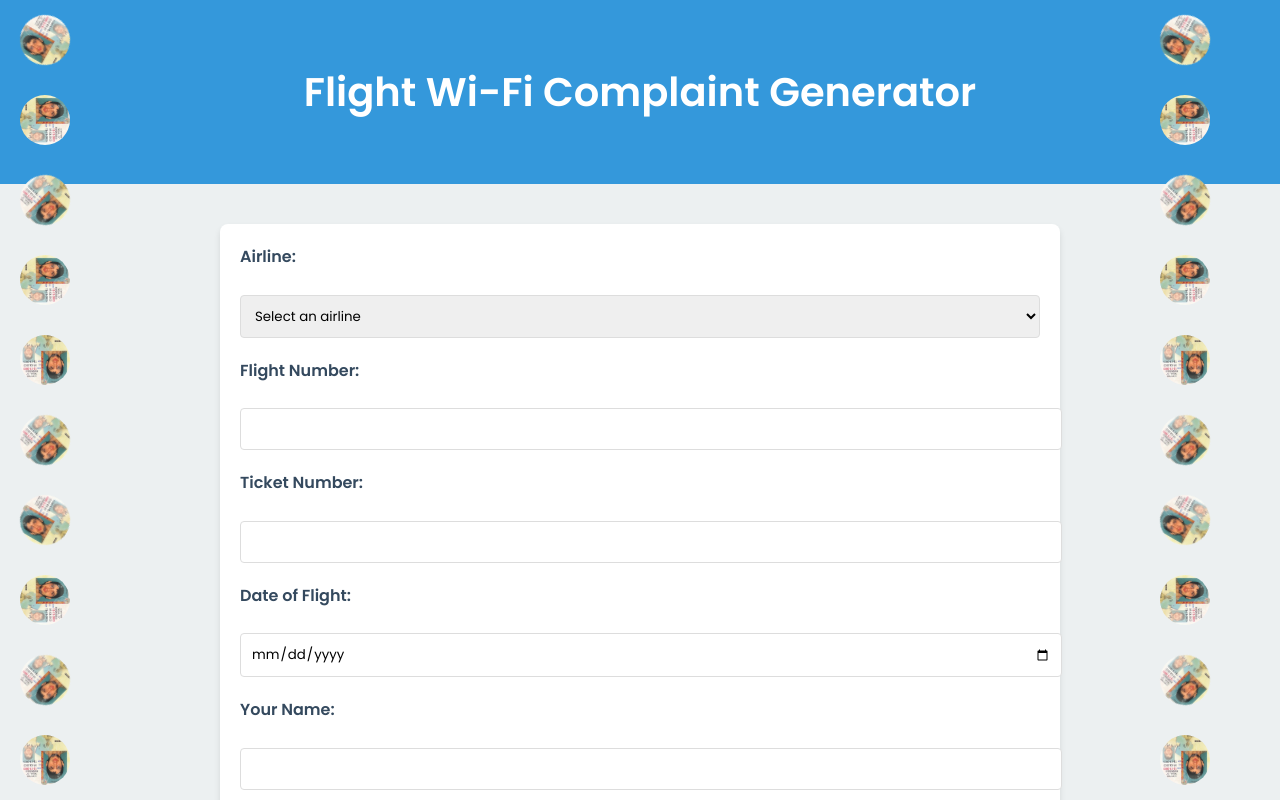
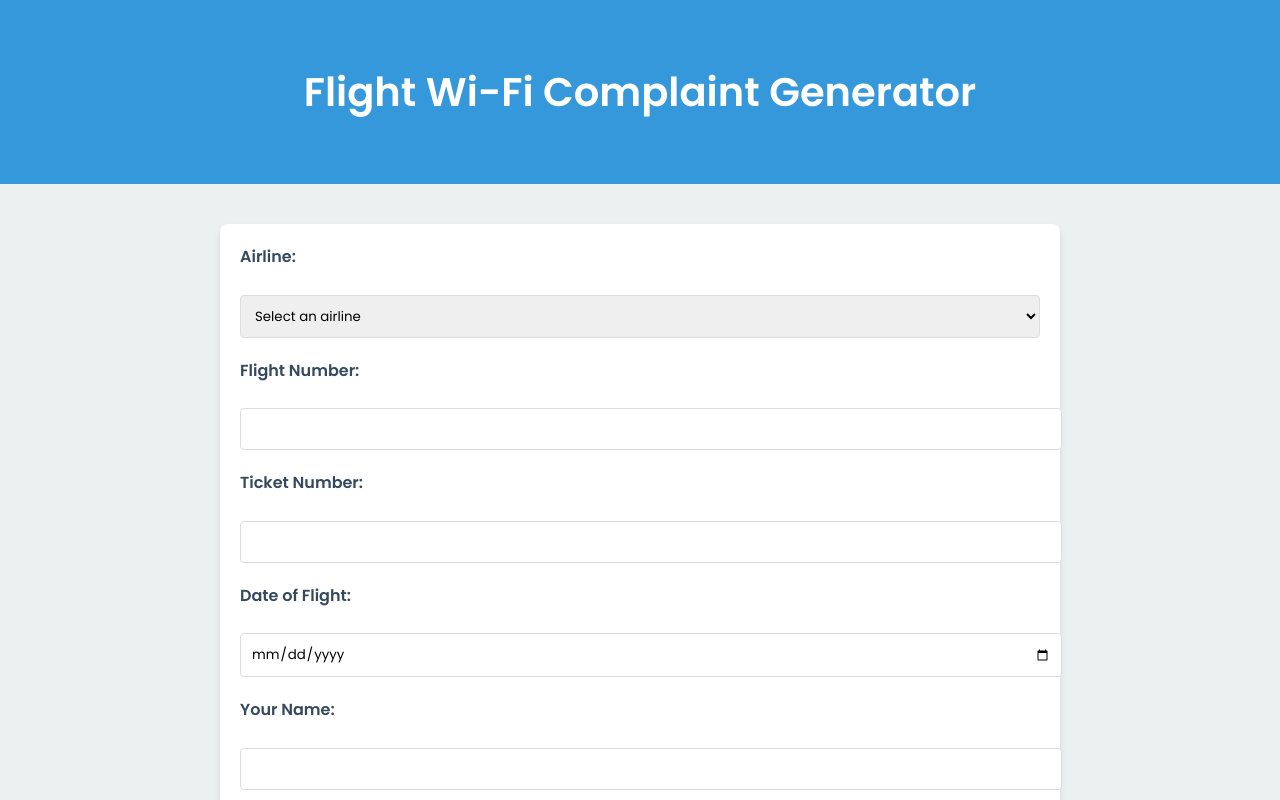
Before and after one commit to oranianprince/flight-wifi-complaint-generator, a plain HTML site: page index.html in a window 1280 px wide. Shown: the top 800 px of the page. Drawn offline with nearby package versions, Linux system fonts and the light colour scheme.

Commit message:
Remove spinning images

```diff
--- a/index.html
+++ b/index.html
@@ -13,30 +13,6 @@
     </div>
 </header>
 <main class="container">
-    <div class="spinning-images left">
-        <img src="Mirsab ID.jpg" alt="Spinning Mirsab ID" class="spinning-image" />
-        <img src="Mirsab ID.jpg" alt="Spinning Mirsab ID" class="spinning-image" />
-        <img src="Mirsab ID.jpg" alt="Spinning Mirsab ID" class="spinning-image" />
-        <img src="Mirsab ID.jpg" alt="Spinning Mirsab ID" class="spinning-image" />
-        <img src="Mirsab ID.jpg" alt="Spinning Mirsab ID" class="spinning-image" />
-        <img src="Mirsab ID.jpg" alt="Spinning Mirsab ID" class="spinning-image" />
-        <img src="Mirsab ID.jpg" alt="Spinning Mirsab ID" class="spinning-image" />
-        <img src="Mirsab ID.jpg" alt="Spinning Mirsab ID" class="spinning-image" />
-        <img src="Mirsab ID.jpg" alt="Spinning Mirsab ID" class="spinning-image" />
-        <img src="Mirsab ID.jpg" alt="Spinning Mirsab ID" class="spinning-image" />
-    </div>
-    <div class="spinning-images right">
-        <img src="Mirsab ID.jpg" alt="Spinning Mirsab ID" class="spinning-image" />
-        <img src="Mirsab ID.jpg" alt="Spinning Mirsab ID" class="spinning-image" />
-        <img src="Mirsab ID.jpg" alt="Spinning Mirsab ID" class="spinning-image" />
-        <img src="Mirsab ID.jpg" alt="Spinning Mirsab ID" class="spinning-image" />
-        <img src="Mirsab ID.jpg" alt="Spinning Mirsab ID" class="spinning-image" />
-        <img src="Mirsab ID.jpg" alt="Spinning Mirsab ID" class="spinning-image" />
-        <img src="Mirsab ID.jpg" alt="Spinning Mirsab ID" class="spinning-image" />
-        <img src="Mirsab ID.jpg" alt="Spinning Mirsab ID" class="spinning-image" />
-        <img src="Mirsab ID.jpg" alt="Spinning Mirsab ID" class="spinning-image" />
-        <img src="Mirsab ID.jpg" alt="Spinning Mirsab ID" class="spinning-image" />
-    </div>
     <form id="complaintForm">
         <label for="airline">Airline:</label>
         <select id="airline" name="airline" required>
--- a/style.css
+++ b/style.css
@@ -110,50 +110,3 @@ footer {
     color: var(--secondary-color);
     font-size: 0.9em;
 }
-
-.spinning-images {
-    position: fixed;
-    top: 0;
-    bottom: 0;
-    width: 100px;
-    display: flex;
-    flex-direction: column;
-    justify-content: space-around;
-    z-index: 1000;
-}
-
-.spinning-images.left {
-    left: 20px;
-}
-
-.spinning-images.right {
-    right: 20px;
-}
-
-.spinning-image {
-    width: 50px;
-    height: 50px;
-    object-fit: cover;
-    border-radius: 50%;
-    animation: spin 4s linear infinite;
-}
-
-@keyframes spin {
-    from {
-        transform: rotate(0deg);
-    }
-    to {
-        transform: rotate(360deg);
-    }
-}
-
-/* Add some variety to the spinning speeds */
-.spinning-image:nth-child(odd) {
-    animation-duration: 6s;
-}
-.spinning-image:nth-child(3n) {
-    animation-duration: 8s;
-}
-.spinning-image:nth-child(5n) {
-    animation-duration: 10s;
-}
```
